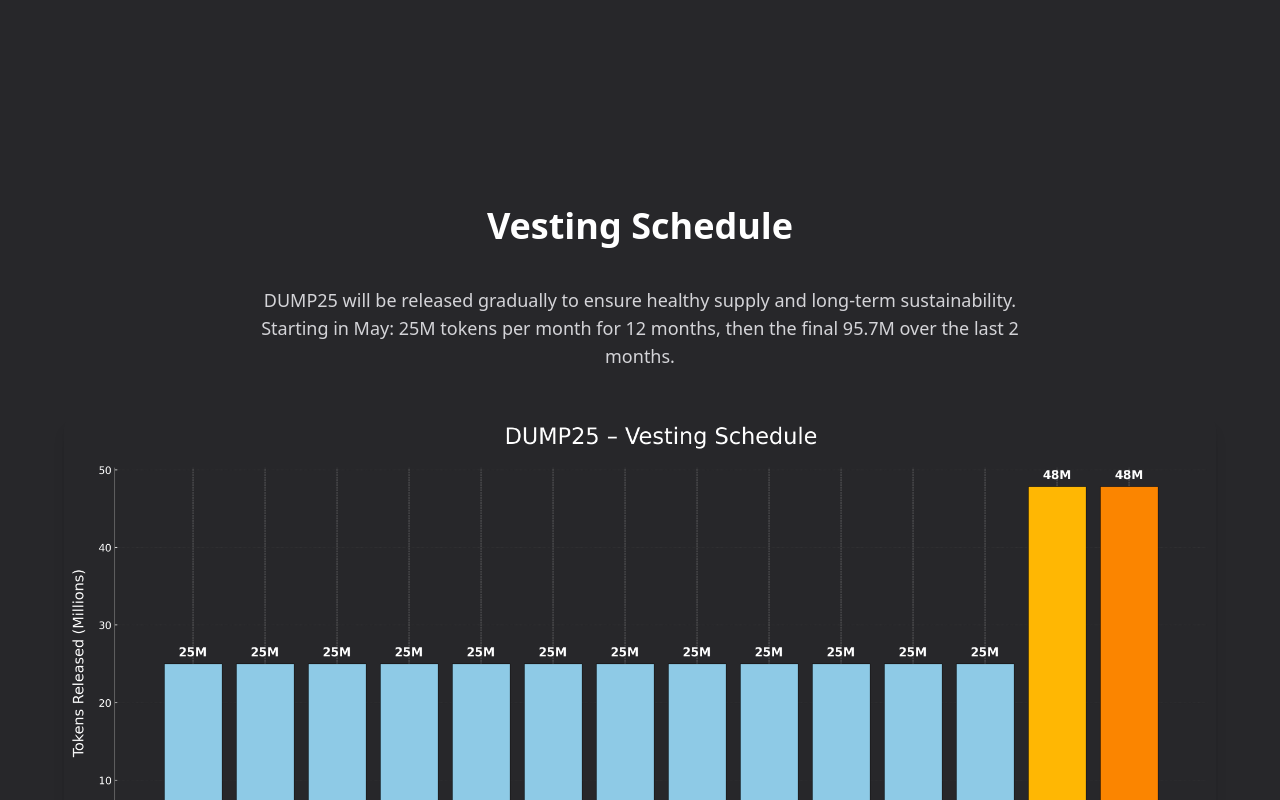
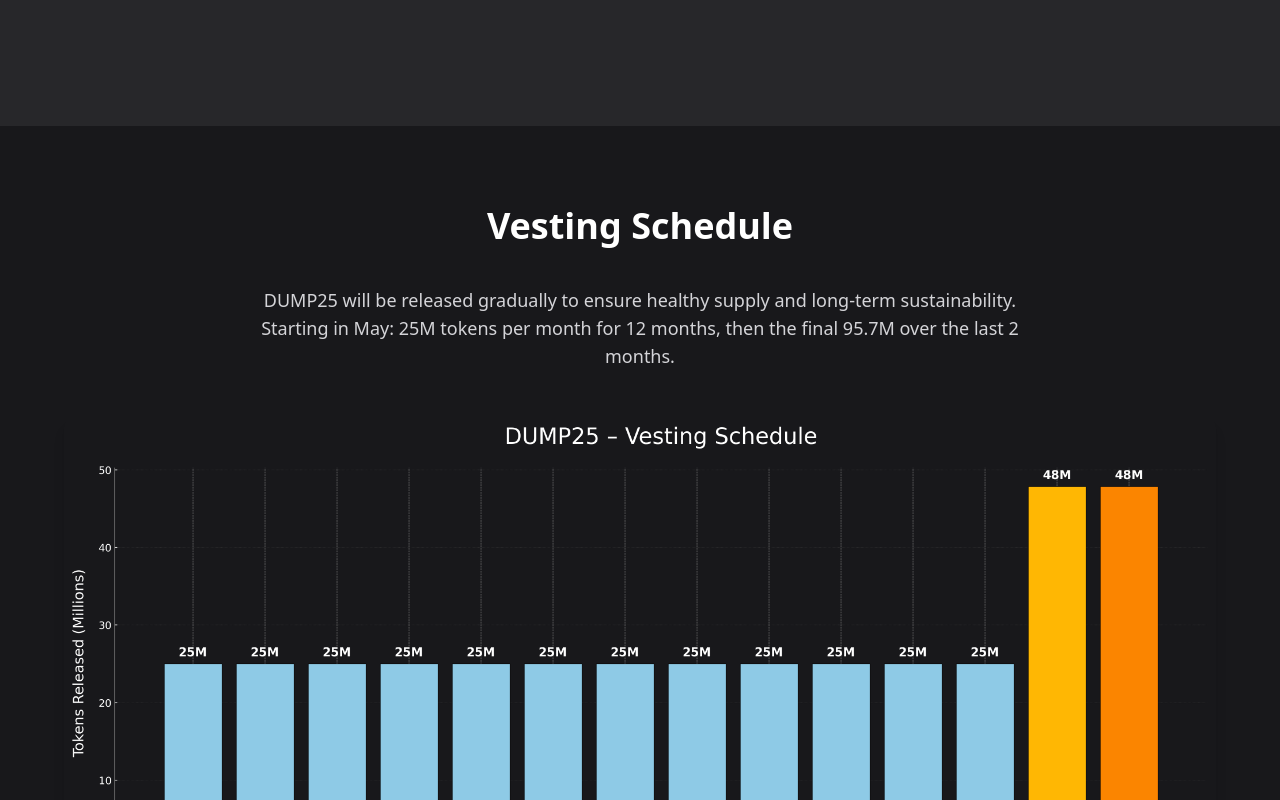
Before and after one commit to PAKmeme/dump25.io-site, a Next.js app: page / in a window 1280 px wide. Shown: the part 1680-2480 px from the top of the page. Built offline with nearby package versions, Linux system fonts and the light colour scheme.

Commit message:
Update page.tsx

```diff
--- a/app/page.tsx
+++ b/app/page.tsx
@@ -56,7 +56,7 @@ export default function Home() {
 
       {/* Vesting */}
      {/* Vesting */}
-<section id="vesting" className="py-20 px-6 bg-zinc-800 text-white">
+<section id="vesting" className="py-20 px-6 bg-zinc-900 text-white">
   <h2 className="text-4xl font-bold mb-10 text-center">Vesting Schedule</h2>
   <p className="max-w-3xl mx-auto text-center text-lg text-zinc-300 mb-12">
     DUMP25 will be released gradually to ensure healthy supply and long-term sustainability.
```
